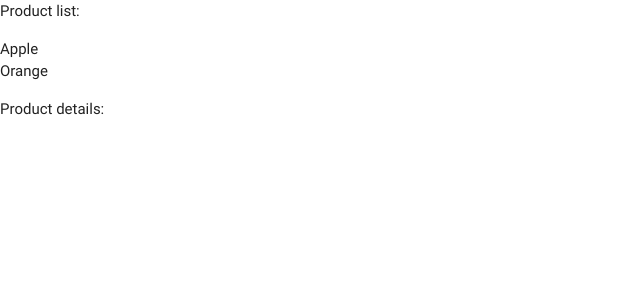
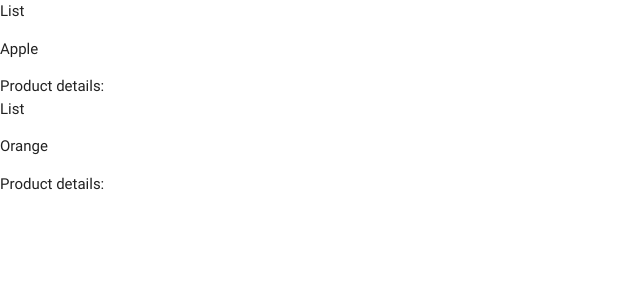
Before and after one commit to piotrlarys/devmeeting, an Angular app: page / in a window 1280 px wide. Shown: the top 300 px of the page, without its empty margins (0-640 px from the left). Built offline with nearby package versions, Linux system fonts and the light colour scheme.

Commit message:
added promoted list

```diff
--- a/src/app/app.component.html
+++ b/src/app/app.component.html
@@ -1 +1,2 @@
-<app-product-list></app-product-list>
+<app-product-list [listType]="Promoted" [products]='promotedProducts'></app-product-list>
+<app-product-list [listType]="Normal" [products]='products'></app-product-list>
--- a/src/app/app.component.ts
+++ b/src/app/app.component.ts
@@ -1,3 +1,4 @@
+import { Product } from './product/product.model';
 import { Component } from '@angular/core';
 
 @Component({
@@ -7,4 +8,26 @@ import { Component } from '@angular/core';
 })
 export class AppComponent {
   title = 'app';
+
+promotedProducts: Product[] = [
+    {
+      name: 'Apple',
+      price: 2.2,
+      promoted: true,
+      tags: [{
+        name: 'apple'
+      }]
+    }
+  ];
+
+  products: Product[] = [
+    {
+      name: 'Orange',
+      price: 1,
+      promoted: true,
+      tags: [{
+        name: 'orange'
+      }]
+    }
+  ];
 }
--- a/src/app/product/product-list.component.html
+++ b/src/app/product/product-list.component.html
@@ -1,7 +1,9 @@
-<div>Product list:</div>
+
+<div>{{listType}} List</div>
 <ul>
   <li class='cursor-pointer' *ngFor="let prod of products" (click)="product=prod">{{prod.name}}</li>
 </ul>
+
 
 <div>Product details:</div>
 <div *ngIf="product">
--- a/src/app/product/product-list.component.ts
+++ b/src/app/product/product-list.component.ts
@@ -1,5 +1,5 @@
 import { Product } from './product.model';
-import { Component, OnInit } from '@angular/core';
+import { Component, OnInit, Input } from '@angular/core';
 
 @Component({
   selector: 'app-product-list',
@@ -8,24 +8,8 @@ import { Component, OnInit } from '@angular/core';
 })
 export class ProductListComponent implements OnInit {
 
-  products: Product[] = [
-    {
-      name: 'Apple',
-      price: 2.2,
-      promoted: true,
-      tags: [{
-        name: 'apple'
-      }]
-    },
-        {
-      name: 'Orange',
-      price: 1,
-      promoted: true,
-      tags: [{
-        name: 'orange'
-      }]
-    }
-  ];
+  @Input() listType: string;
+  @Input() products: Product[];
 
   constructor() { }
 
```
